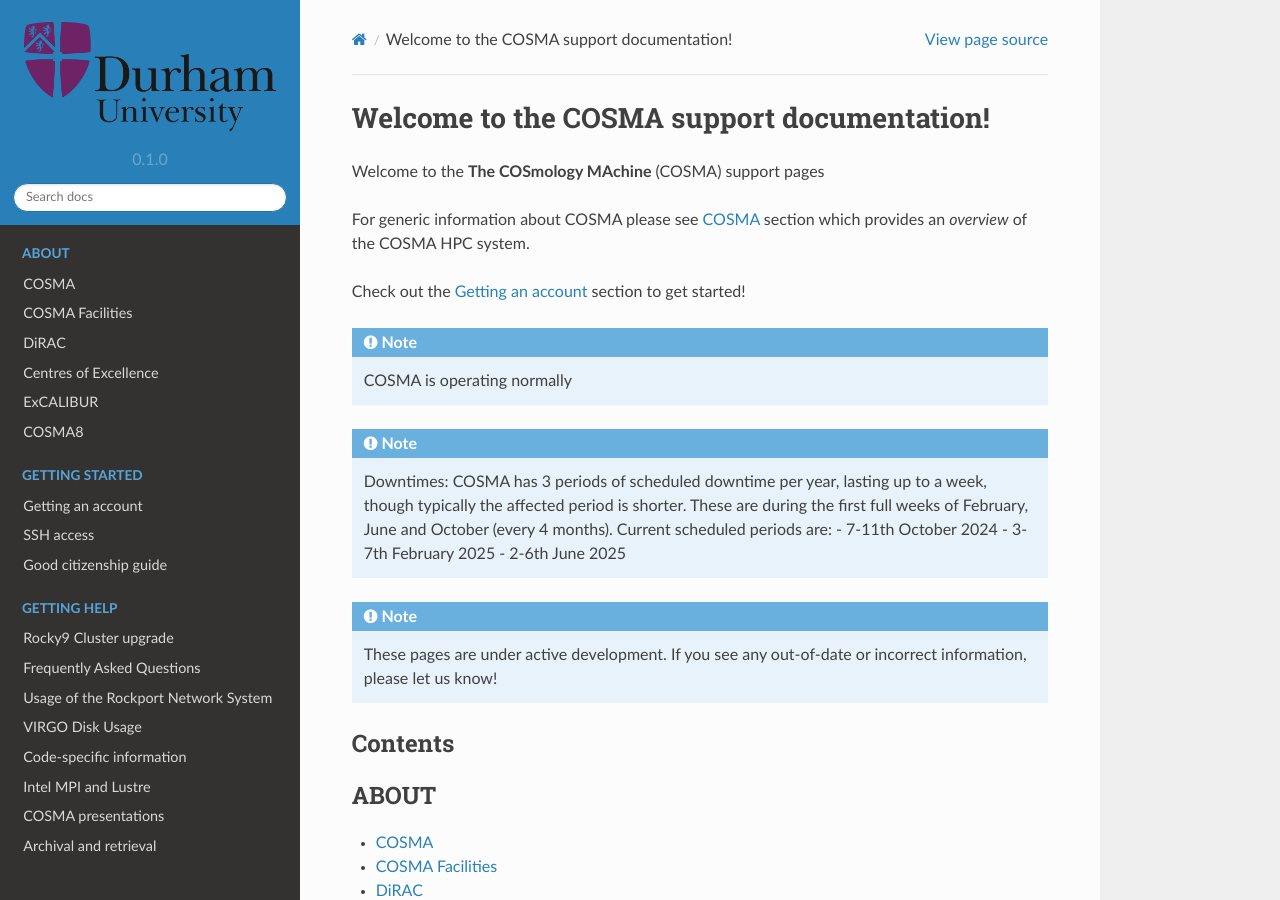
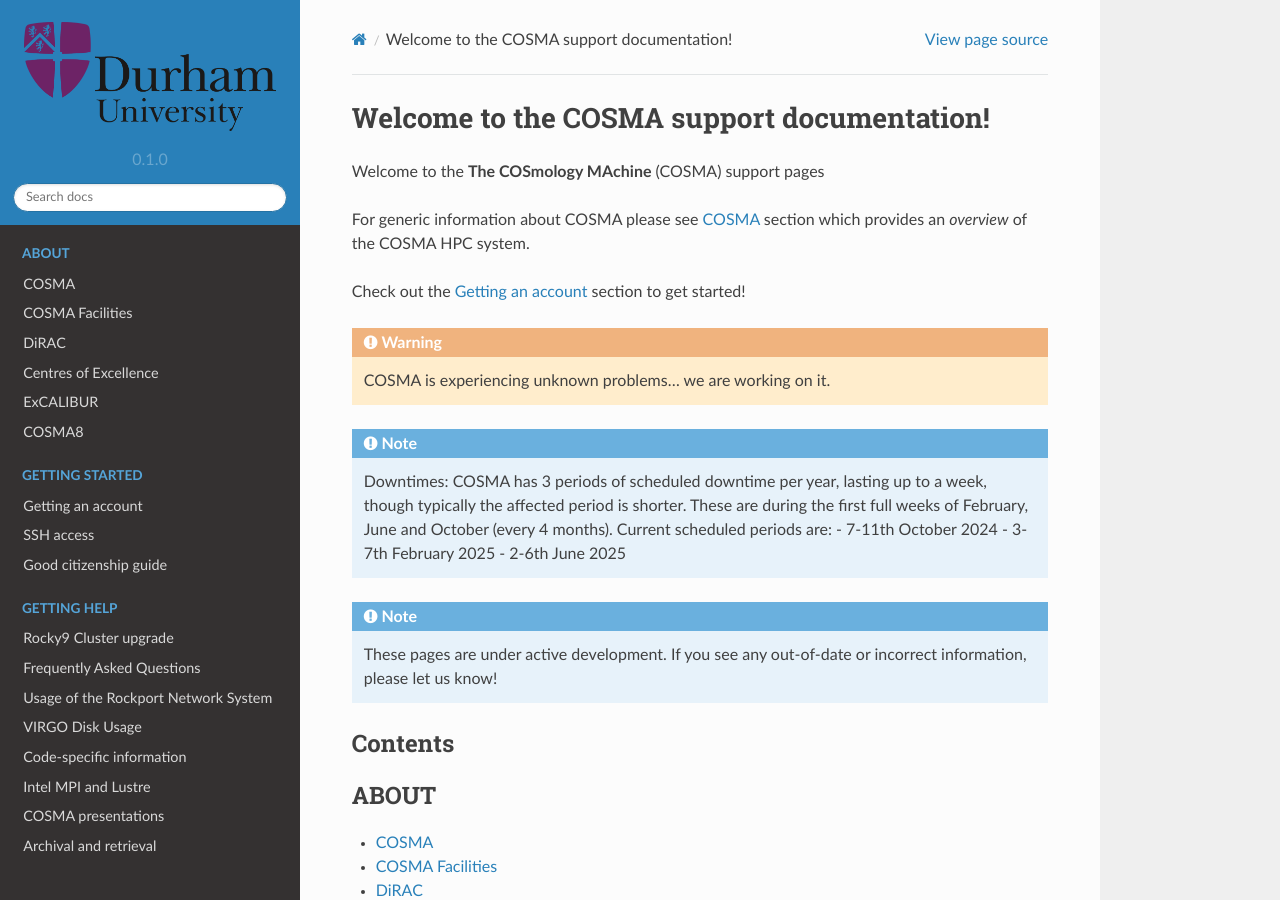
Before and after one commit to agb32/cosmadoc, a Sphinx documentation site: the page built from docs/source/index.rst, in a window 1280 px wide and 900 px high. Built offline with Sphinx 7.4.7 and the Read the Docs theme 2.0.0, drawn with Linux system fonts in a browser that asks for light colours.

Commit message:
status-updated

```diff
--- a/docs/source/index.rst
+++ b/docs/source/index.rst
@@ -8,9 +8,9 @@
 
 Check out the :doc:`account` section to get started!
 
-.. note::
+.. warning::
 
-   COSMA is operating normally
+   COSMA is experiencing unknown problems... we are working on it.
 
 .. note::
 
```
